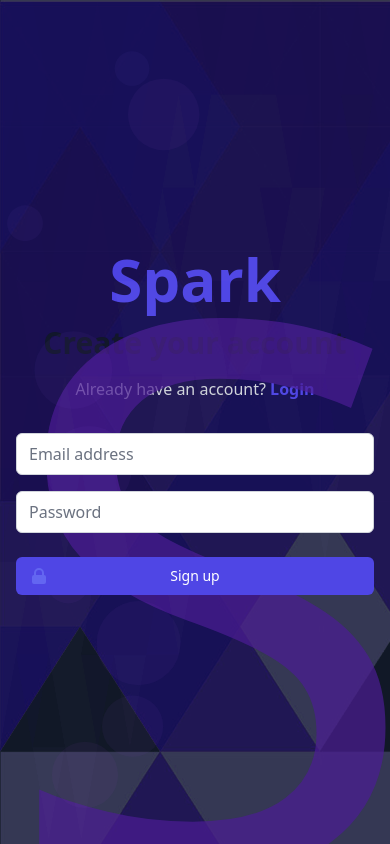
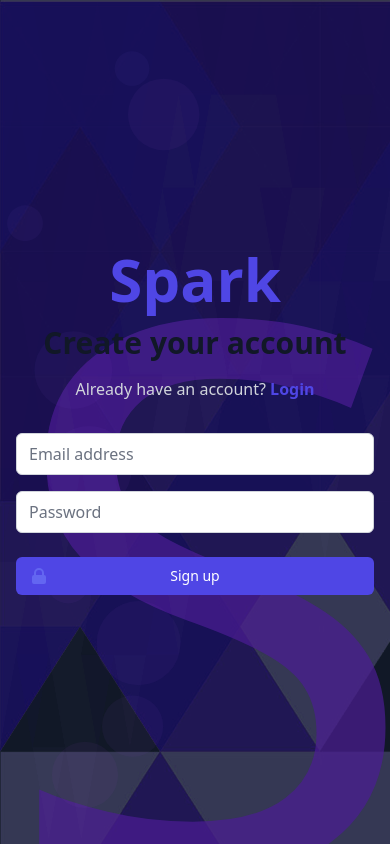
Before and after one commit to eMonk42/my-spark, a Vue app: page /auth/register in a window 390 px wide. Built offline with nearby package versions, Linux system fonts and the light colour scheme.

Commit message:
edited z-index of login and register

```diff
--- a/src/views/Login.vue
+++ b/src/views/Login.vue
@@ -1,6 +1,6 @@
 <template>
   <div
-    class="min-h-screen flex items-center justify-center py-12 px-4 sm:px-6 lg:px-8"
+    class="min-h-screen flex items-center justify-center py-12 px-4 sm:px-6 lg:px-8 relative"
   >
     <div class="max-w-md w-full space-y-8">
       <div>
@@ -17,7 +17,7 @@
           Don't have an account yet?
           <router-link
             :to="{ name: 'Register' }"
-            class="text-indigo-600 font-semibold hover:underline z-10"
+            class="text-indigo-600 font-semibold hover:underline z-50"
             >Sign up</router-link
           >
         </p>
--- a/src/views/Register.vue
+++ b/src/views/Register.vue
@@ -1,6 +1,6 @@
 <template>
   <div
-    class="min-h-screen flex items-center justify-center py-12 px-4 sm:px-6 lg:px-8"
+    class="min-h-screen flex items-center justify-center py-12 px-4 sm:px-6 lg:px-8 relative"
   >
     <div class="max-w-md w-full space-y-8">
       <div>
@@ -17,7 +17,7 @@
           Already have an account?
           <router-link
             :to="{ name: 'Login' }"
-            class="text-indigo-600 font-semibold hover:underline z-10"
+            class="text-indigo-600 font-semibold hover:underline z-50"
             >Login</router-link
           >
         </p>
```
